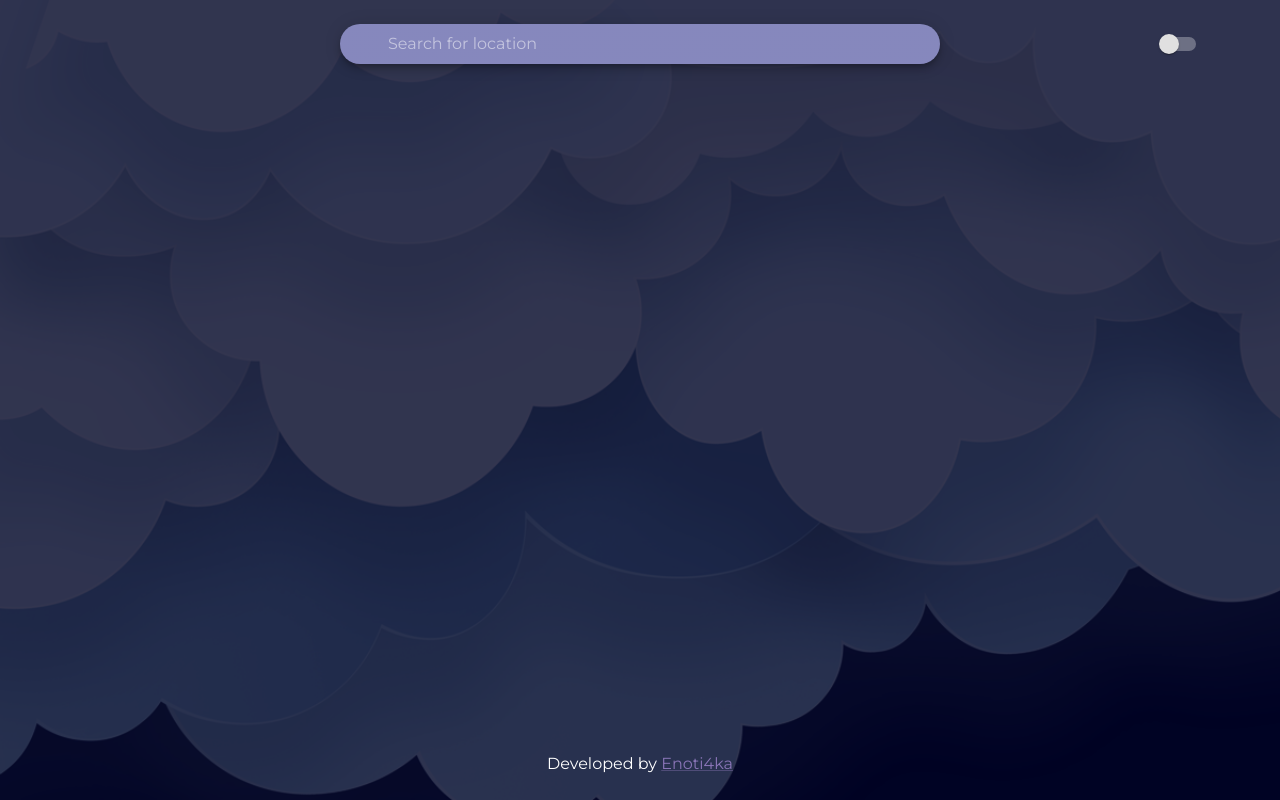
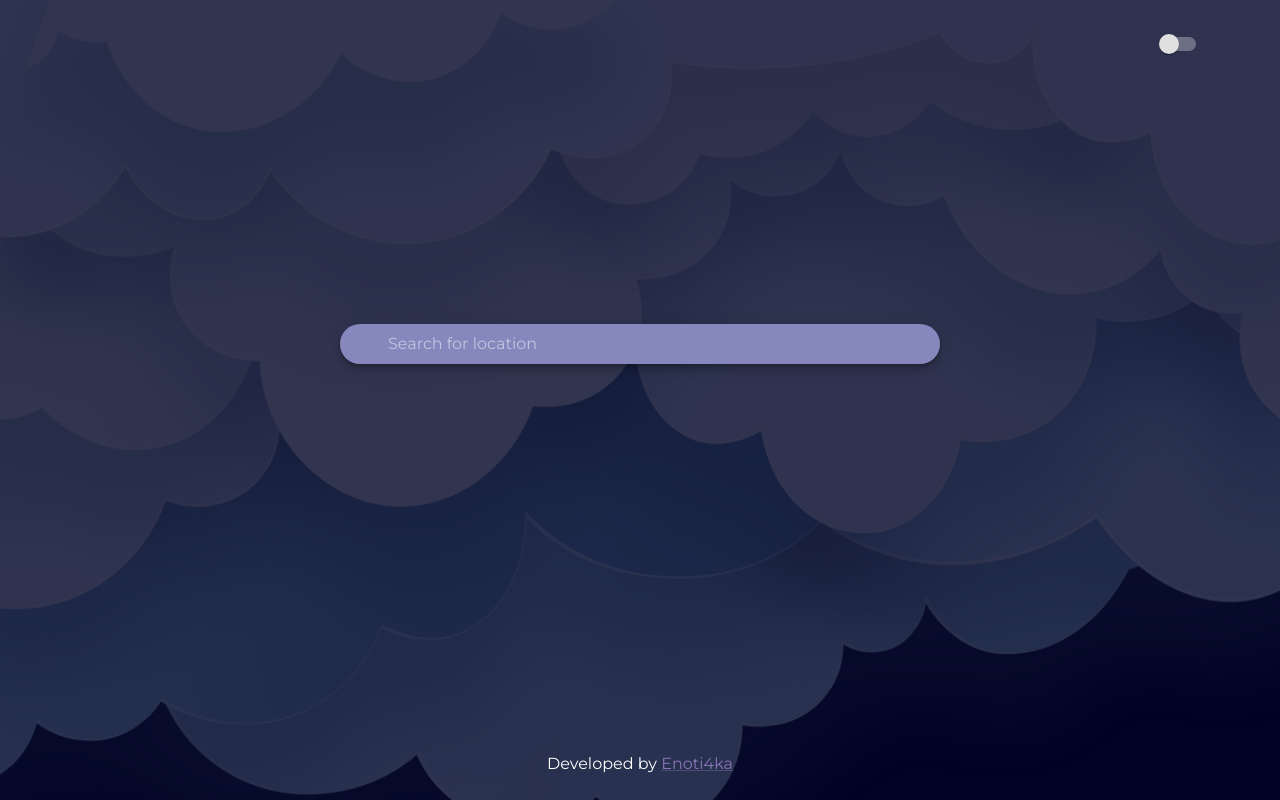
Before and after one commit to Enoti4Ka44/React-Weather-App, a React (Vite) app: page / in a window 1280 px wide. Built offline with nearby package versions, Linux system fonts and the light colour scheme; some icons are missing.

Commit message:
style: add animation to search component

```diff
--- a/src/pages/HomePage.jsx
+++ b/src/pages/HomePage.jsx
@@ -8,8 +8,8 @@ function HomePage() {
   const [isSearching, setIsSearching] = useState(false);
 
   const handleSubmitSearch = (e) => {
+    setIsSearching(true);
     e.preventDefault();
-    setIsSearching(true);
   };
 
   return (
@@ -27,7 +27,8 @@ function HomePage() {
       <Header
         query={query}
         visible={isSearching}
-        onChange={handleSubmitSearch}
+        onSubmit={handleSubmitSearch}
+        onChange={(e) => setQuery(e.target.value)}
       />
       <Footer />
     </Container>
--- a/src/shared/components/Header.jsx
+++ b/src/shared/components/Header.jsx
@@ -3,7 +3,7 @@ import GitHubIcon from "@mui/icons-material/GitHub";
 import React from "react";
 import Search from "../ui/Search";
 
-function Header({ query, onChange }) {
+function Header({ query, onChange, visible, onSubmit }) {
   return (
     <Grid
       container
@@ -15,8 +15,18 @@ function Header({ query, onChange }) {
     >
       <Grid size={{ xs: 0, sm: 3 }}></Grid>
 
-      <Grid size={{ xs: 12, sm: 6 }} display="flex" justifyContent="center">
-        <Search onChange={onChange} query={query} />
+      <Grid
+        size={{ xs: 12, sm: 6 }}
+        display="flex"
+        justifyContent="center"
+        sx={{
+          transition: "0.5s all ease",
+          transform: visible ? "translateY(0)" : "translateY(300px)",
+        }}
+      >
+        <Box component="form" width="100%" onSubmit={onSubmit}>
+          <Search onChange={onChange} query={query} />
+        </Box>
       </Grid>
 
       <Grid
```
